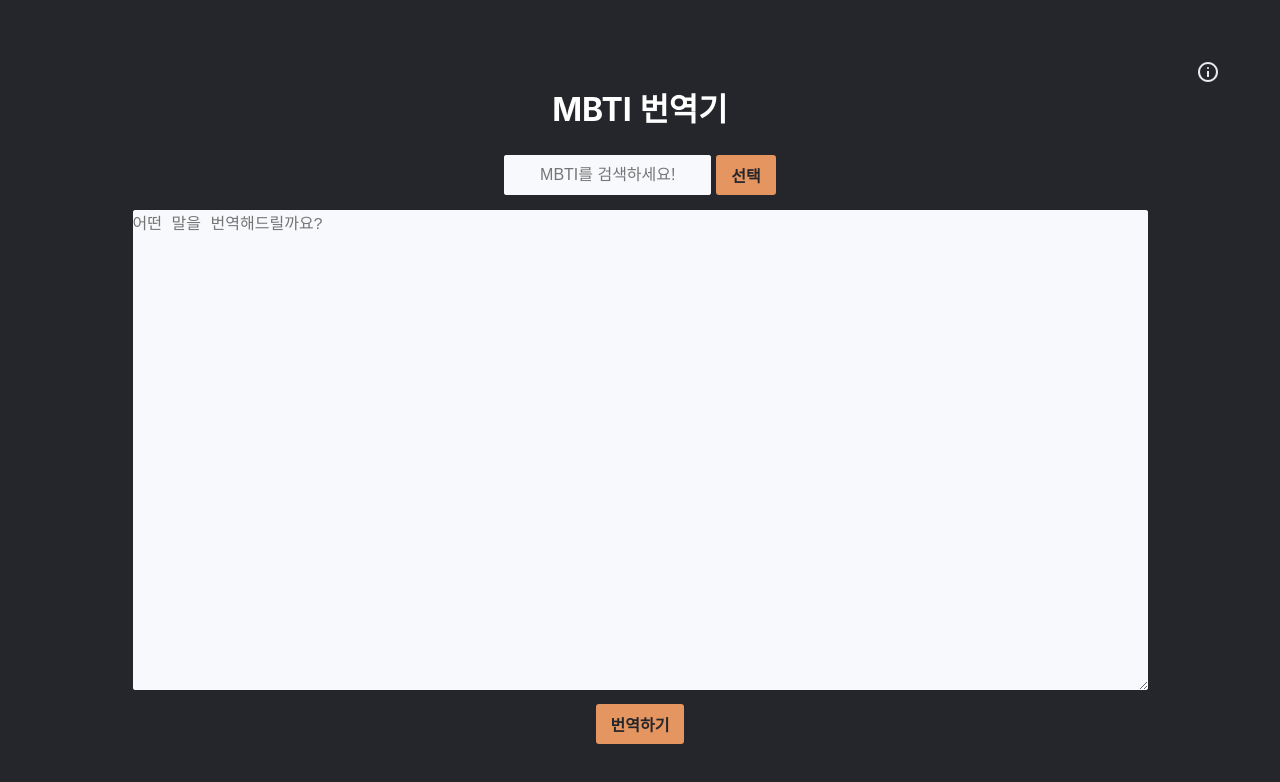
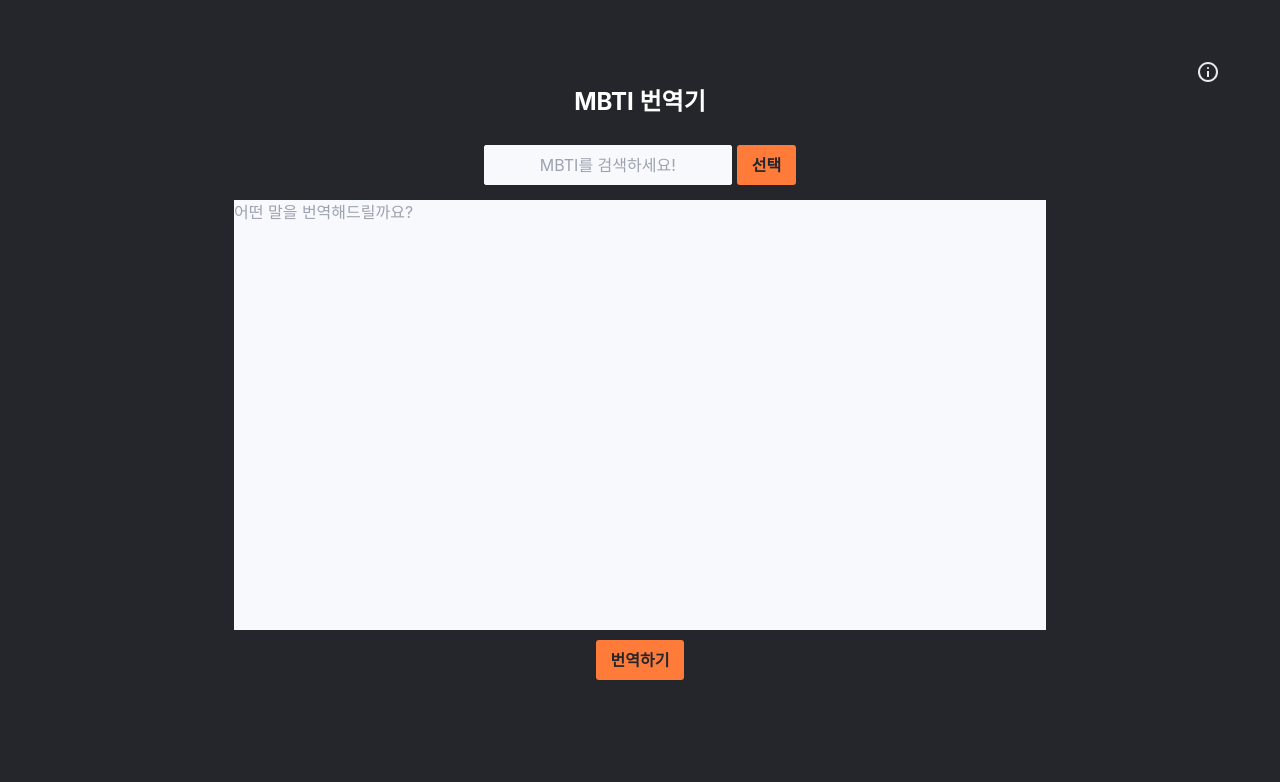
Before and after one commit to solbijae/mbtiTranslator, a React (Vite) app: page / in a window 1280 px wide. Shown: the top 782 px of the page. Built offline with nearby package versions, Linux system fonts and the light colour scheme.

Commit message:
change css to tailwind

```diff
--- a/src/App.css
+++ /dev/null
@@ -1,144 +0,0 @@
-.mainContainer {
-  padding: 60px;
-}
-
-.homeIconContainer {
-  display: flex;
-  justify-content: space-between;
-}
-
-.header {
-  text-align: center;
-  margin-bottom: 25px;
-  color: var(--color-white)
-}
-
-.mbtiContainer {
-  display: flex;
-  justify-content: center;
-  gap: 5px;
-  margin-bottom: 15px;
-}
-
-.mbtiContainer #searchMbti,
-.mbtiContainer #searchMbti:focus
-.mbtiContainer #searchMbti:active
-.mbtiContainer #searchMbti:-webkit-autofill {
-  text-align: center;
-  background-color: var(--color-cream);
-  border: var(--color-gray);
-  outline: none;
-  box-shadow: 0 0 0px 1000px var(--color-cream) inset;
-  transition: var(--color-cream) 5000s ease-in-out 0s;
-  border-radius: 3px;
-  font-size: 1rem;
-}
-
-.mbtiContainer p {
-  align-self: center;
-  color: var(--color-white);
-}
-
-button {
-  padding: 8px 15px;
-  background-color: var(--color-orange);
-  border: none;
-  border-radius: 3px;
-  font-weight: 600;
-  color: #25262b;
-  font-size: 1rem;
-  cursor: pointer;
-}
-
-.contentContainer {
-  position: relative;
-  display: flex;
-  flex-direction: column;
-  justify-content: center;
-  gap: 10px;
-  align-items: center;
-}
-
-.contentContainer #searchContent,
-.contentContainer #searchContent:focus
-.contentContainer #searchContent:active
-.contentContainer #searchContent:-webkit-autofill {
-  width: 100%;
-  height: 60vh;
-  background-color: var(--color-cream);
-  border: var(--color-gray);
-  outline: none;
-  box-shadow: 0 0 0px 1000px var(--color-cream) inset;
-  transition: var(--color-cream) 5000s ease-in-out 0s;
-  border-radius: 3px;
-  font-size: 1rem;
-}
-
-.loadingWrap {
-  display: flex;
-  flex-direction: column;
-  align-items: center;
-  justify-content: center;
-  width: 100%;
-  height: 100%;
-  background-color: rgba(0, 0, 0, 0.1);
-  position: fixed;
-  top: 0;
-}
-
-.loadingSpinner {
-  width: 40px;
-  height: 40px;
-  border: 5px solid var(--color-blue);
-  border-top: 5px solid transparent;
-  border-radius: 50%;
-  animation: rotate 1s linear infinite;
-}
-
-@keyframes rotate {
-  from {
-    transform: rotate(0deg);
-  }
-  to {
-    transform: rotate(360deg);
-  }
-}
-
-.resultWrap {
-  position: absolute;
-  width: 100%;
-  height: 100%;
-  background-color: var(--color-cream);
-}
-
-.resultWrap .resultGuide {
-  margin-bottom: 10px;
-  font-weight: bold;
-}
-
-.mbtiType {
-  color: var(--color-white);
-  margin-bottom: 10px;
-}
-
-.mbtiDetail {
-  color: var(--color-white);
-}
-
-.errorMessage {
-  text-align: center;
-  margin: 80px 0;
-  line-height: 1.6;
-  color: var(--color-white);
-}
-
-.toHome {
-  display: flex;
-  justify-content: center;
-  align-items: center;
-  gap: 5px;
-  cursor: pointer;
-  line-height: 1;
-  color: var(--color-white);
-  font-weight: bold;
-}
--- a/src/App.jsx
+++ b/src/App.jsx
@@ -1,4 +1,3 @@
-import './App.css';
 import { Routes, Route } from 'react-router-dom';
 
 import Home from './components/Home';
--- a/src/components/Description.jsx
+++ b/src/components/Description.jsx
@@ -10,7 +10,7 @@ function Description() {
   };
 
   return (
-    <div className='mainContainer'>
+    <div className='p-60'>
       <ArrowBackIcon
         style={{cursor: 'pointer'}}
         onClick={handleArrowBackClick}
@@ -18,7 +18,7 @@ function Description() {
       <Heading />
       <ul>
         {Object.keys(validMbti).map(type => (
-          <li key={type.toLowerCase()}>
+          <li className='text-white' key={type.toLowerCase()}>
               <Link to={`/mbti/${type.toLowerCase()}`}>{type}</Link>
           </li>
         ))}
--- a/src/components/Error.jsx
+++ b/src/components/Error.jsx
@@ -8,14 +8,14 @@ const Error = () => {
   };
 
   return (
-    <div className='mainContainer'>
-      <h1 className='header'>NOT FOUND</h1>
-      <div className='errorMessage'>
+    <div className='p-60'>
+      <h1 className='text-center mb-25 text-white'>NOT FOUND</h1>
+      <div className='text-center my-80 leading-relaxed text-white'>
         <p>죄송합니다, 페이지를 찾을 수 없습니다.</p>
         <p>존재하지 않는 주소를 입력하셨거나,</p>
         <p>요청하신 페이지의 주소가 변경, 삭제되어 찾을 수 없습니다.</p>
       </div>
-      <div className='toHome' onClick={handleToHome}>
+      <div className='flex justify-center items-center gap-5 cursor-pointer leading-none; text-white font-bold' onClick={handleToHome}>
         <HomeIcon />
         <span>메인으로 가기</span>
       </div>
--- a/src/components/Heading.jsx
+++ b/src/components/Heading.jsx
@@ -1,7 +1,7 @@
 const Heading = () => {
   return (
     <>
-      <h1 className='header'>MBTI 번역기</h1>
+      <h1 className='text-center mb-25 text-white'>MBTI 번역기</h1>
     </>
   );
 };
--- a/src/components/Home.jsx
+++ b/src/components/Home.jsx
@@ -23,8 +23,8 @@ function Home() {
   };
 
   return (
-    <div className='mainContainer'>
-      <div className='homeIconContainer'>
+    <div className='p-60'>
+      <div className='flex justify-between'>
         <ArrowBackIcon
           style={{visibility: complete ? 'visible' : 'hidden', cursor: 'pointer'}}
           onClick={handleArrowBackClick}
--- a/src/components/description/MbtiDetail.jsx
+++ b/src/components/description/MbtiDetail.jsx
@@ -17,14 +17,14 @@ const MbtiDetail = () => {
   }
 
   return(
-    <div className='mainContainer'>
+    <div className='p-60'>
       <ArrowBackIcon
         style={{cursor: 'pointer'}}
         onClick={handleArrowBackClick}
       />
       <Heading />
-      <h2 className='mbtiType'>{type}</h2>
-      <p className='mbtiDetail'>{description}</p>
+      <h2 className='text-white mb-10'>{type}</h2>
+      <p className='text-white'>{description}</p>
     </div>
   );
 }
--- a/src/components/home/SearchMbti.jsx
+++ b/src/components/home/SearchMbti.jsx
@@ -20,10 +20,10 @@ const SearchMbti = ({setMbti}) => {
     }
 
     return (
-        <div className='mbtiContainer'>
-            <input type='text' placeholder='MBTI를 검색하세요!' id='searchMbti' ref={inputRef} />
-            <button onClick={handleValidMbti}>선택</button>
-            {feedback && <p>{feedback}</p>}
+        <div className='flex justify-center gap-5 mb-15'>
+            <input type='text' placeholder='MBTI를 검색하세요!' id='searchMbti' className='text-center bg-cream border-gray outline-none shadow-inset-cream transition-colors duration-5000 ease-in-out rounded-sm text-base' ref={inputRef} />
+            <button className='px-15 py-8  bg-orange border-none rounded-sm font-semibold text-dark text-base cursor-pointer' onClick={handleValidMbti}>선택</button>
+            {feedback && <p className='self-center text-white'>{feedback}</p>}
         </div>
     )
 
--- a/src/components/home/Translate.jsx
+++ b/src/components/home/Translate.jsx
@@ -40,22 +40,24 @@ const Translate = ({ mbti, setComplete, result, setResult }) => {
   }
 
   return (
-        <div className='contentContainer'>
+    <div className='flex flex-col items-center gap-10 h-60'>
       {loading && (
-                <div className='loadingWrap'>
-                    <div className='loadingSpinner'></div>
+        <div className='flex flex-col items-center justify-center w-full h-full bg-black-10 fixed top-0'>
+          <div className='w-40 h-40 border-5 border-blue border-t-transparent rounded-full animate-spin'></div>
         </div>
       )}
       {result && (
-                <div className='resultWrap'>
-                    <p className='resultGuide'>이렇게 번역되었어요!</p>
+        <div className='flex-1 w-[90%] bg-cream transition-width duration-300 ease-in-out md:w-[80%] lg:w-[70%]'>
+          <p className='mb-10 font-bold'>이렇게 번역되었어요!</p>
           {result}
         </div>
       )}
-            <div>
-                <textarea name='searchContent' id='searchContent' cols={100} rows={50} placeholder='어떤 말을 번역해드릴까요?' ref={textAreaRef}></textarea>
+      {!result && (
+        <div className='flex-1 w-[90%] bg-cream transition-width duration-300 ease-in-out md:w-[80%] lg:w-[70%]'>
+          <textarea name='searchContent' id='searchContent' className=' bg-cream border border-gray outline-none shadow-inset-cream transition-all duration-[5000s] ease-in-out rounded-sm text-base' placeholder='어떤 말을 번역해드릴까요?' ref={textAreaRef}></textarea>
         </div>
-            <button onClick={handleSubmit}>번역하기</button>
+      )}
+      <button className='px-15 py-8  bg-orange border-none rounded-sm font-semibold text-dark text-base cursor-pointer' onClick={handleSubmit}>번역하기</button>
     </div>
   );
 };
--- a/src/index.css
+++ b/src/index.css
@@ -1,22 +1,18 @@
-:root {
-  --color-dark: #25262b;
-  --color-gray: #ccc;
-  --color-cream: #f7f9fc;
-  --color-white: #fff;
-  --color-orange: #e59560;
-  --color-blue: #3498db;
-}
+@tailwind base;
+@tailwind components;
+@tailwind utilities;
 
+@layer base {
   * {
     margin: 0;
     padding: 0;
   }
 
   html, body {
+    width: 100%;
     height: 100%;
-  width: 100%;
     font-family: Inter, system-ui, Avenir, Helvetica, Arial, sans-serif;
-  background-color: var(--color-dark);
+    background-color: theme('colors.dark');
   }
 
   ol, ul {
@@ -25,5 +21,18 @@ ol, ul {
 
   a {
     text-decoration: none;
-  color: var(--color-white);
+    color: vtheme('colors.white');
   }
+
+  h1 {
+    font-weight: 700;
+    font-size: 1.5rem;
+  }
+
+  textarea {
+    all: unset;
+    display: block;
+    width: 100%;
+    height: 100%;
+  }
+}
--- a/tailwind.config.js
+++ b/tailwind.config.js
@@ -2,11 +2,70 @@
 export default {
   content: [
     "./index.html",
-		"./src/**/*.{js,ts,jsx,tsx}",
-		"./node_modules/flowbite/**/*.js",
+    "./src/**/*.{js,ts,jsx,tsx}",
+    "./node_modules/flowbite/**/*.js",
   ],
   theme: {
-    extend: {},
+    extend: {
+      colors: {
+        'white': '#fff',
+        'cream': '#f7f9fc',
+        'dark': '#25262b',
+        'gray': '#ccc',
+        'orange': '#ff7b3a',
+        'light-orange': '#e59560',
+        'blue': '#3498db',
+        'black-10': 'rgba(0,0,0,0.1)'
+      },
+      width: {
+        '40': '40px',
+        '70': '70%',
+        '80': '80%',
+        '90': '90%',
+      },
+      height: {
+        '40': '40px',
+        '60': '60vh',
+      },
+      padding: {
+        '8': '8px',
+        '15': '15px',
+        '60': '60px',
+      },
+      margin: {
+        '10': '10px',
+        '15': '15px',
+        '25': '25px',
+        '80': '80px',
+      },
+      gap: {
+        '5': '5px',
+        '10': '10px',
+      },
+      boxShadow: {
+        'inset-cream': '0 0 0px 1000px #f7f9fc inset',
+      },
+      borderRadius: {
+        'sm': '3px',
+        'full': '50%',
+      },
+      borderWidth: {
+        '5': '5px',
+      },
+      fontWeight: {
+        'semibold': '600',
+        'bold': '700',
+      },
+      transitionProperty: {
+        'width': 'width',
+      },
+      keyframes: {
+        spin: {
+          '0%': { transform: 'rotate(0deg)' },
+          '100%': { transform: 'rotate(360deg)' },
+        },
+      },
+    },
   },
   plugins: [],
 }
```
Lines whose indentation alone changed are shown as unchanged.
